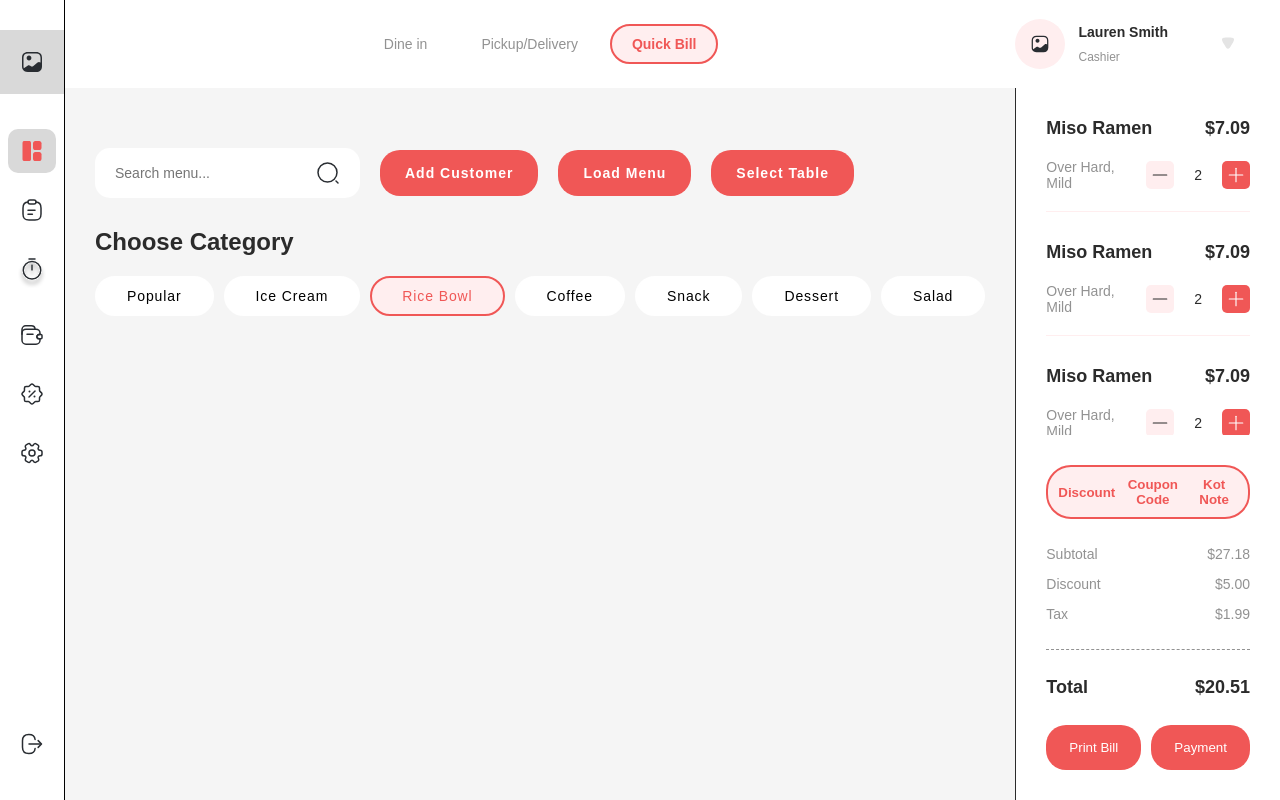
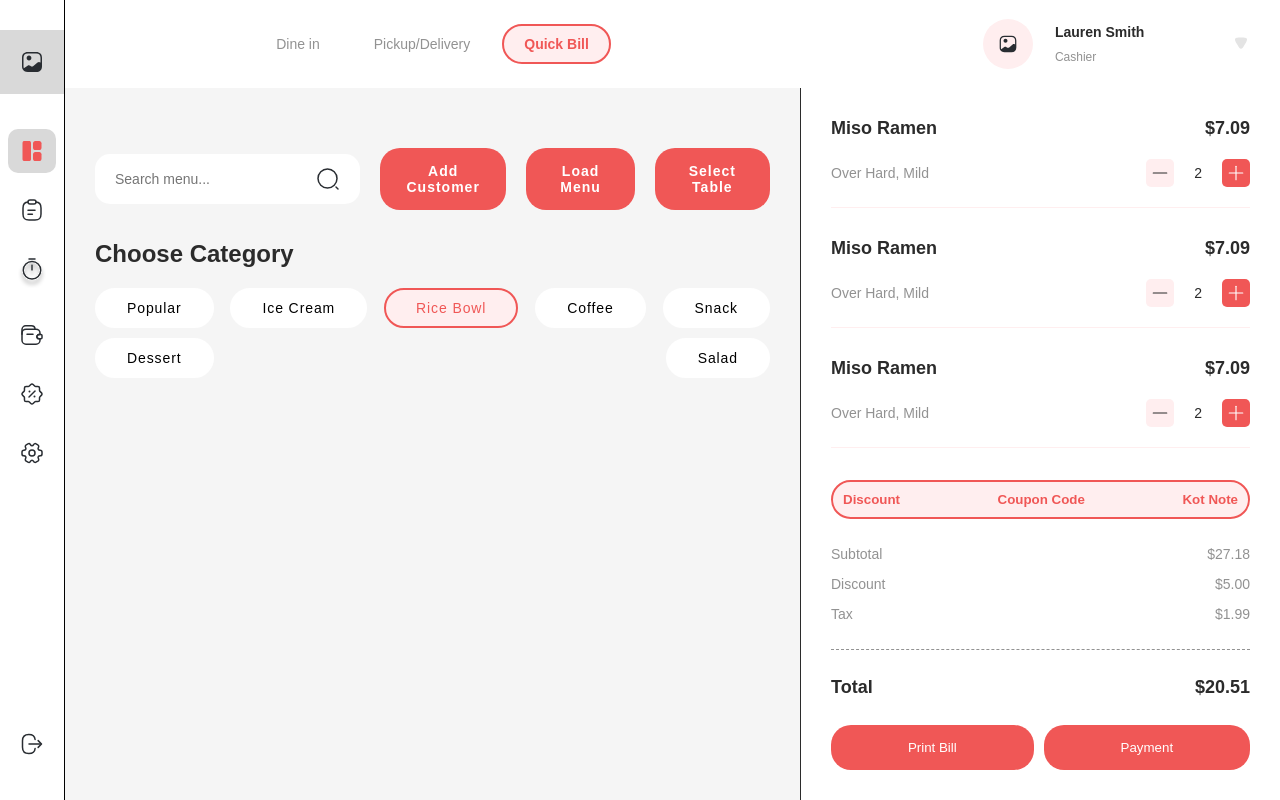
Before and after one commit to sahilraolab/pos, an Electron app: page index.html in a window 1280 px wide. Drawn offline with Linux system fonts and the light colour scheme.

Commit message:
make some changes

```diff
--- a/style.css
+++ b/style.css
@@ -74,6 +74,8 @@ header .active_link {
     display: flex;
     align-items: center;
     background-color: #ffffff;
+    justify-content: end;
+    padding-right: 2rem;
 }
 
 
@@ -173,7 +175,6 @@ header .active_link {
     grid-area: main;
     overflow: scroll;
     background-color: #F5F5F5;
-    min-width: 60vw;
     padding: 60px 30px;
 }
 
@@ -259,7 +260,8 @@ header .active_link {
     background-color: #FFFFFF;
     display: flex;
     flex-direction: column;
-    max-height: 100%;
+    max-height: 120%;
+    min-width: 30rem;
     overflow: hidden;
     border-left: 1px solid #2B2B2B;
 }
```
Also changed, not shown: index.js (+5 -3 lines).
